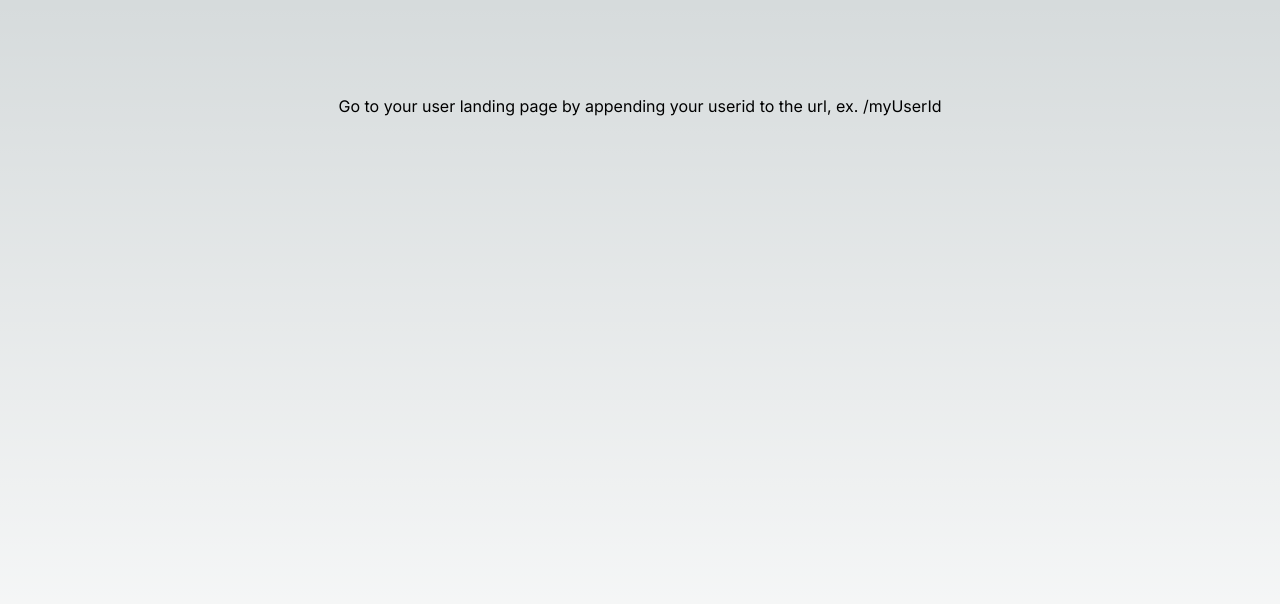
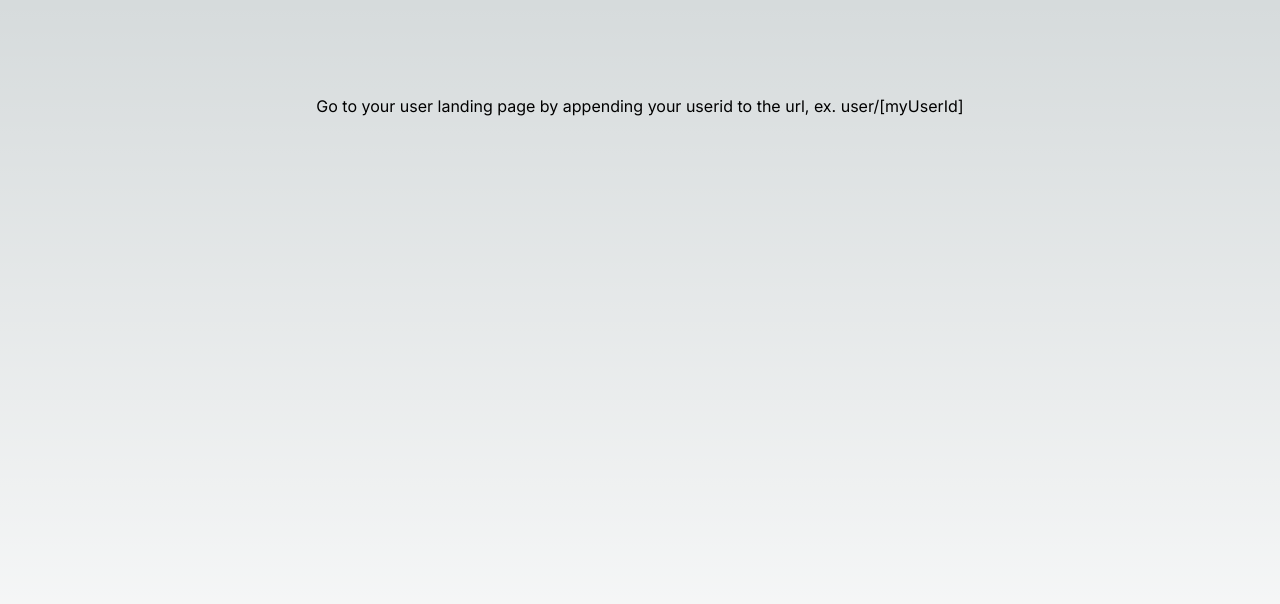
Before and after one commit to bbirdsong2/weight-tracking, a Next.js app: page / in a window 1280 px wide. Shown: the top 604 px of the page. Built offline with nearby package versions, Linux system fonts and the light colour scheme.

Commit message:
Add dynamicParams prop

```diff
--- a/app/page.js
+++ b/app/page.js
@@ -6,7 +6,7 @@ import styles from './page.module.css';
 export default function Home() {
   return (
     <main className={styles.main}>
-      Go to your user landing page by appending your userid to the url, ex. /myUserId
+      Go to your user landing page by appending your userid to the url, ex. user/[myUserId]
     </main>
   )
 }
--- a/app/user/[id]/page.js
+++ b/app/user/[id]/page.js
@@ -1,6 +1,8 @@
 import styles from './page.module.css';
 import ClientContainer from './ClientContainer';
 import { getPersons } from '@/app/database/firebase';
+
+export const dynamicParams = true;
 
 export async function generateStaticParams() {
   const persons = await getPersons();
```
